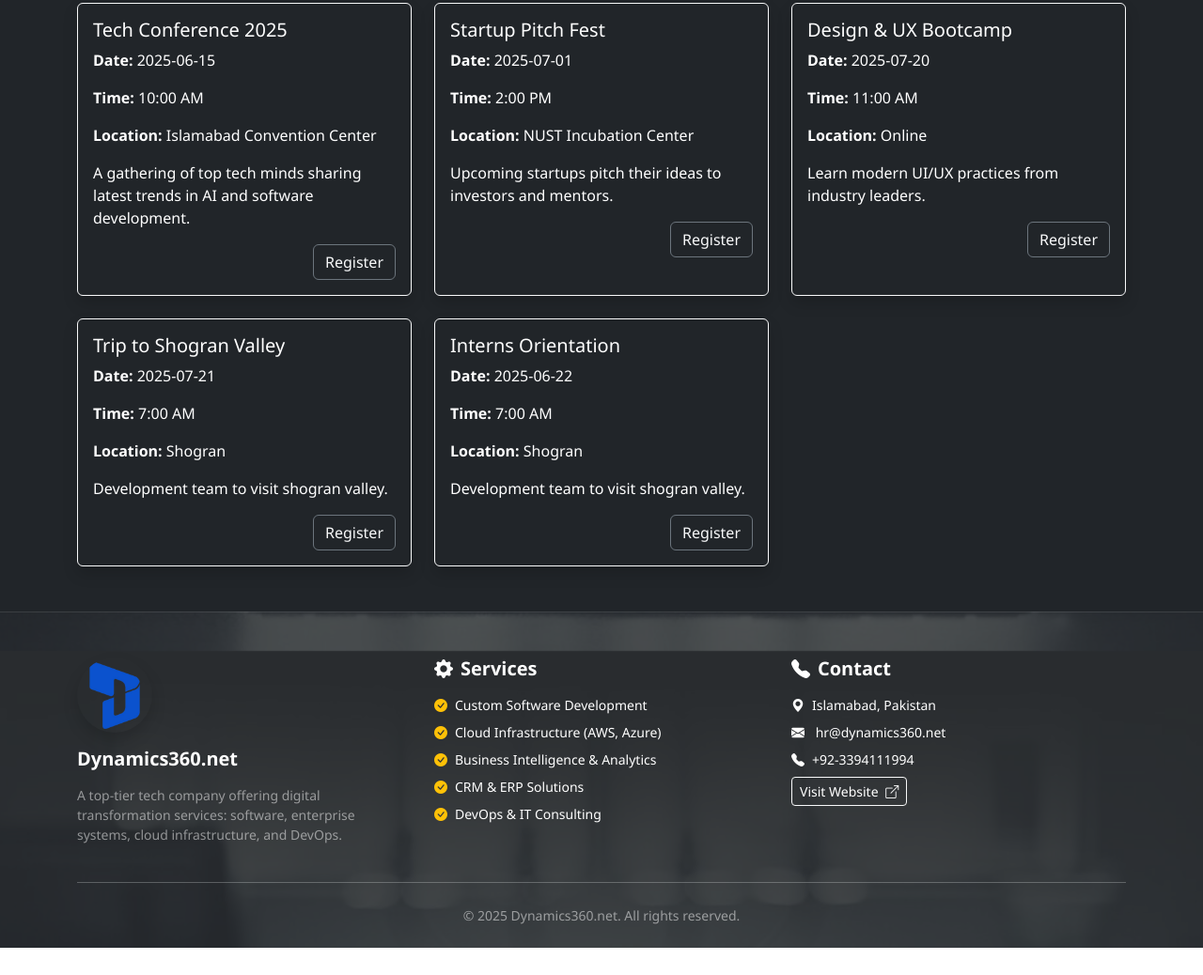
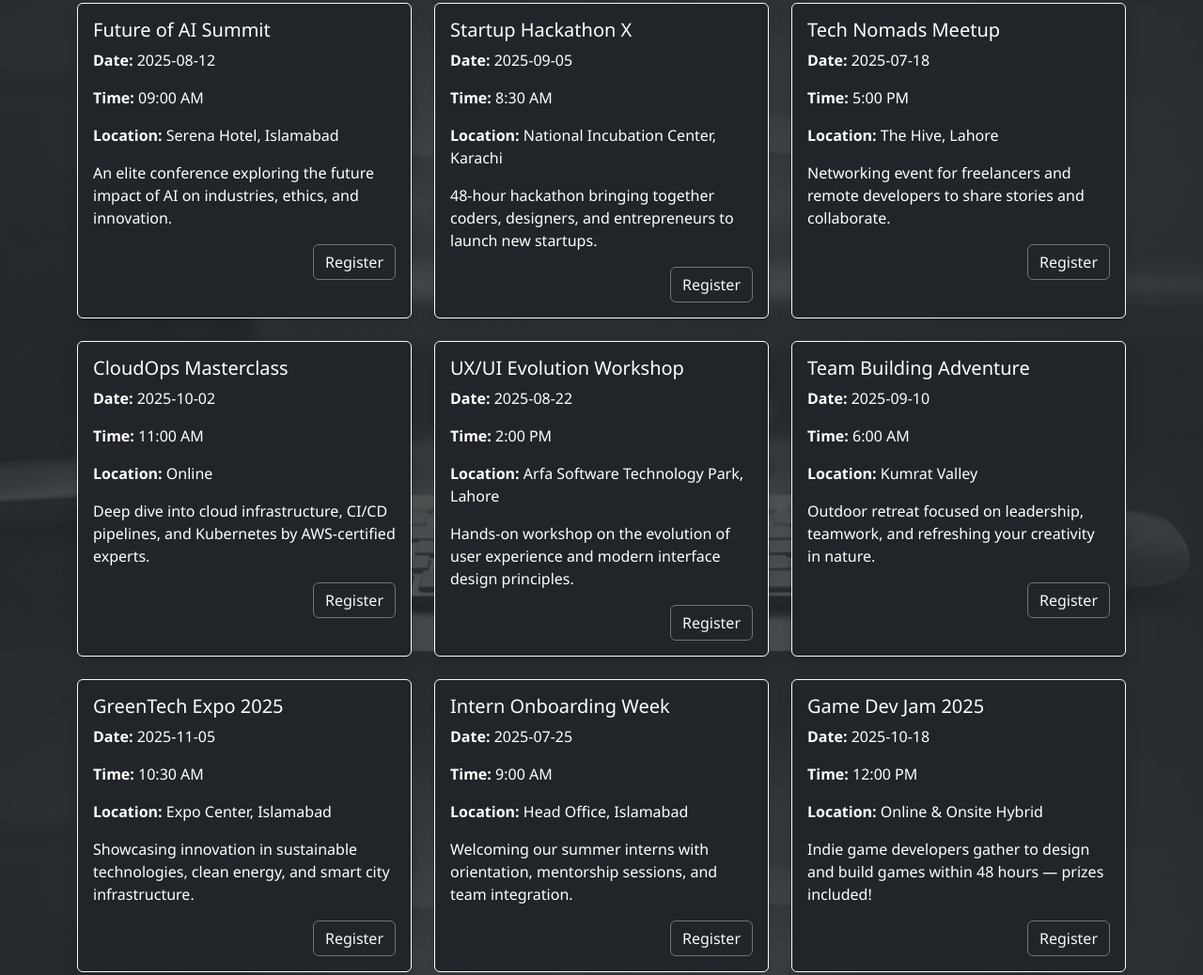
Before and after one commit to MuhammadMahi585/Dynamics360-Events, a plain HTML site: page index.html in a window 1280 px wide. Shown: the part 907-1945 px from the top of the page at 94% size. Before the commit the page ends 1916 px from the top, so only its background shows below. Drawn offline with nearby package versions, Linux system fonts and the light colour scheme.

Commit message:
final commit

```diff
--- a/index.html
+++ b/index.html
@@ -34,7 +34,7 @@
           </li>
         </ul>
         <form class="d-flex mt-3 mt-lg-0" role="search">
-          <input class="form-control me-2" id="searchedText" type="search" placeholder="Search">
+          <input class="form-control me-2" id="searchedText" type="search" placeholder="Search Events">
         </form>
       </div>
     </div>
@@ -43,12 +43,12 @@
   <section id="home" class="hero-section d-flex align-items-center justify-content-center text-white text-center">
     <div class="hero-text p-4 bg-dark">
       <h1 class="display-4">Welcome to Dynamics360 Events</h1>
-      <p class="lead">Discover unforgettable moments and experiences.</p>
+      <p class="lead">More than events — we build experiences</p>
     </div>
   </section>
 
 
-  <section id="events" class="text-white bg-dark  py-5">
+  <section id="events" class="text-white bg-dark bg-opacity-75 py-5">
     <div class="container">
       <h2 class="text-center mb-4">Featured Events</h2>
       <div id="eventsContainer" class="row g-4"></div>
@@ -57,11 +57,11 @@
 
 
 
-<footer class="footer bg-dark bg-opacity-75 text-white pt-5 pb-4" id="contact">
+<footer class="footer bg-dark text-white pt-5 pb-4" id="contact">
   <div class="container">
     <div class="row gy-5">
 
-      <!-- Company Logo & Overview -->
+
       <div class="col-lg-4 col-md-6 text-center text-md-start">
         <img src="assests/logo3.png" alt="Company Logo" class="img-fluid rounded-circle shadow mb-3" style="width: 80px;">
         <h5 class="fw-bold">Dynamics360.net</h5>
@@ -70,7 +70,7 @@
         </p>
       </div>
 
-      <!-- Services Offered -->
+
       <div class="col-lg-4 col-md-6 text-center text-md-start">
         <h5 class="fw-bold"><i class="bi bi-gear-fill me-2"></i>Services</h5>
         <ul class="list-unstyled small">
@@ -82,7 +82,7 @@
         </ul>
       </div>
 
-      <!-- Contact Info -->
+
       <div class="col-lg-4 col-md-12 text-center text-md-start">
         <h5 class="fw-bold"><i class="bi bi-telephone-fill me-2"></i>Contact</h5>
         <ul class="list-unstyled small">
--- a/js/Event.json
+++ b/js/Event.json
@@ -1,38 +1,72 @@
 [
   {
-    "name": "Tech Conference 2025",
-    "date": "2025-06-15",
-    "time": "10:00 AM",
-    "location": "Islamabad Convention Center",
-    "description": "A gathering of top tech minds sharing latest trends in AI and software development."
+    "name": "Future of AI Summit",
+    "date": "2025-08-12",
+    "time": "09:00 AM",
+    "location": "Serena Hotel, Islamabad",
+    "description": "An elite conference exploring the future impact of AI on industries, ethics, and innovation."
   },
   {
-    "name": "Startup Pitch Fest",
-    "date": "2025-07-01",
-    "time": "2:00 PM",
-    "location": "NUST Incubation Center",
-    "description": "Upcoming startups pitch their ideas to investors and mentors."
+    "name": "Startup Hackathon X",
+    "date": "2025-09-05",
+    "time": "8:30 AM",
+    "location": "National Incubation Center, Karachi",
+    "description": "48-hour hackathon bringing together coders, designers, and entrepreneurs to launch new startups."
   },
   {
-    "name": "Design & UX Bootcamp",
-    "date": "2025-07-20",
+    "name": "Tech Nomads Meetup",
+    "date": "2025-07-18",
+    "time": "5:00 PM",
+    "location": "The Hive, Lahore",
+    "description": "Networking event for freelancers and remote developers to share stories and collaborate."
+  },
+  {
+    "name": "CloudOps Masterclass",
+    "date": "2025-10-02",
     "time": "11:00 AM",
     "location": "Online",
-    "description": "Learn modern UI/UX practices from industry leaders."
+    "description": "Deep dive into cloud infrastructure, CI/CD pipelines, and Kubernetes by AWS-certified experts."
   },
-   {
-    "name": "Trip to Shogran Valley",
-    "date": "2025-07-21",
-    "time": "7:00 AM",
-    "location": "Shogran",
-    "description": "Development team to visit shogran valley."
+  {
+    "name": "UX/UI Evolution Workshop",
+    "date": "2025-08-22",
+    "time": "2:00 PM",
+    "location": "Arfa Software Technology Park, Lahore",
+    "description": "Hands-on workshop on the evolution of user experience and modern interface design principles."
   },
-     {
-    "name": "Interns Orientation",
-    "date": "2025-06-22",
-    "time": "7:00 AM",
-    "location": "Shogran",
-    "description": "Development team to visit shogran valley."
+  {
+    "name": "Team Building Adventure",
+    "date": "2025-09-10",
+    "time": "6:00 AM",
+    "location": "Kumrat Valley",
+    "description": "Outdoor retreat focused on leadership, teamwork, and refreshing your creativity in nature."
+  },
+  {
+    "name": "GreenTech Expo 2025",
+    "date": "2025-11-05",
+    "time": "10:30 AM",
+    "location": "Expo Center, Islamabad",
+    "description": "Showcasing innovation in sustainable technologies, clean energy, and smart city infrastructure."
+  },
+  {
+    "name": "Intern Onboarding Week",
+    "date": "2025-07-25",
+    "time": "9:00 AM",
+    "location": "Head Office, Islamabad",
+    "description": "Welcoming our summer interns with orientation, mentorship sessions, and team integration."
+  },
+  {
+    "name": "Game Dev Jam 2025",
+    "date": "2025-10-18",
+    "time": "12:00 PM",
+    "location": "Online & Onsite Hybrid",
+    "description": "Indie game developers gather to design and build games within 48 hours — prizes included!"
+  },
+  {
+    "name": "Women in Tech Forum",
+    "date": "2025-08-30",
+    "time": "3:00 PM",
+    "location": "Fatima Jinnah Women University, Rawalpindi",
+    "description": "Celebrating women innovators in tech and leadership roles across Pakistan’s digital ecosystem."
   }
-
 ]
```
